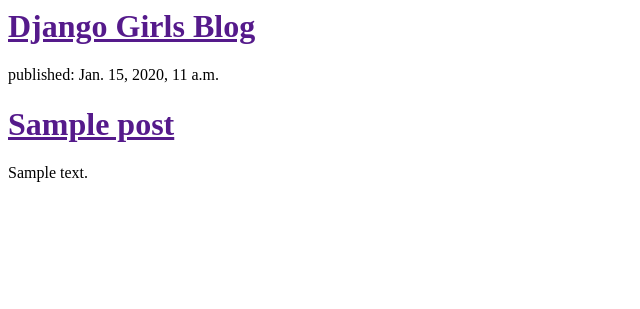
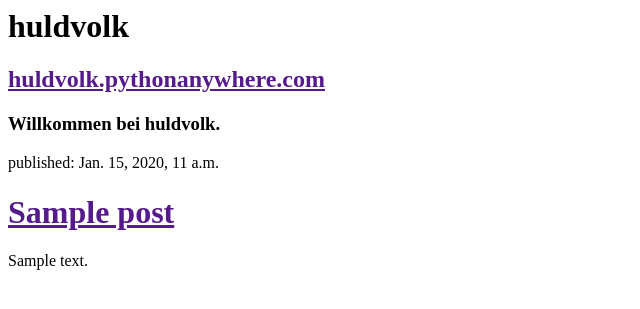
Before and after one commit to stalkerchick/my-first-blog, a Django app: template blog/templates/blog/post_list.html in a window 1280 px wide. Shown: the top 309 px of the page, without its empty margins (0-640 px from the left). Run offline with Django 3.2, Linux system fonts and the light colour scheme; the template is opened without the code that fills it: values that come from a table or form of the project are taken from there, others are empty; tables that the repository leaves empty hold one stand-in row (values such as "Sample post").

Commit message:
updated HTML to huldvolk

```diff
--- a/blog/templates/blog/post_list.html
+++ b/blog/templates/blog/post_list.html
@@ -1,10 +1,14 @@
 <html>
     <head>
-        <title>Django Girls blog</title>
+        <title>huldvolk</title>
     </head>
     <body>
-        <div>
-            <h1><a href="">Django Girls Blog</a></h1>
+        <div><h1>huldvolk</h1>
+        </div>
+            <h2>
+        <div><a href="">huldvolk.pythonanywhere.com</a></h2>
+        </div>
+        <div><h3>Willkommen bei huldvolk.</h3>
         </div>
 
         <div>
```
